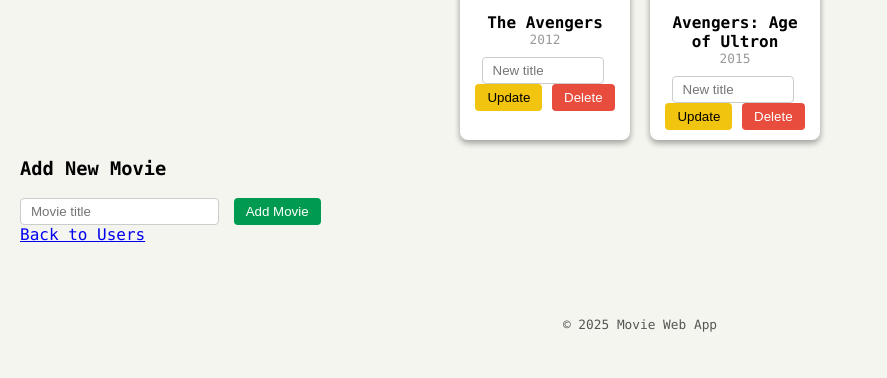
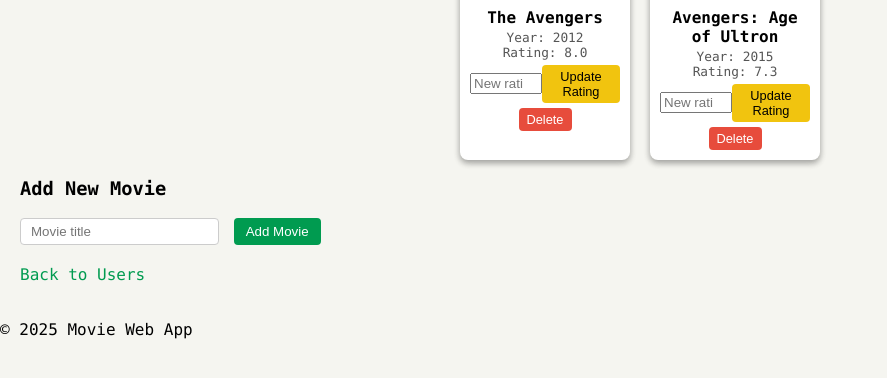
Before and after one commit to RoccoDr02/MovieProject-Flask-SQLAlchemy, a Flask app: page /users/1/movies in a window 1280 px wide. Shown: the part 422-800 px from the top of the page, without its empty margins (0-887 px from the left). Run offline with Flask 3, Linux system fonts and the light colour scheme.

Commit message:
fixes changed update_movie to change rating not name and changed style and some app.routes to not have errors

```diff
--- a/app.py
+++ b/app.py
@@ -64,14 +64,14 @@
 
 @app.route('/users/<int:user_id>/movies/<int:movie_id>/update', methods=['POST'])
 def update_movie(user_id, movie_id):
-    movie = data_manager.get_movie_by_id(movie_id)
-    if not movie:
-        abort(404, description="Movie not found")
-    new_title = request.form['new_title']
     try:
-        data_manager.update_movie(movie_id, new_title=new_title)
+        new_rating = float(request.form['new_rating'])
+        movie = data_manager.update_movie_rating(movie_id, new_rating)
+        if not movie:
+            return "Movie not found", 404
     except Exception as e:
-        return render_template('error.html', error=f"Fehler beim Aktualisieren des Films: {e}")
+        return f"Error updating movie: {str(e)}", 500
+
     return redirect(url_for('user_movies', user_id=user_id))
 
 @app.route('/users/<int:user_id>/movies/<int:movie_id>/delete', methods=['POST'])
--- a/data_manager.py
+++ b/data_manager.py
@@ -5,9 +5,8 @@
 BASE_URL = "http://www.omdbapi.com/"
 POSTER_URL = "http://img.omdbapi.com/"
 
-
 def fetch_movie_from_omdb(title):
-    """Fetch a movie from OMDB API."""
+    """Fetches movie data from OMDB API."""
     params = {"apikey": API_KEY, "t": title}
     response = requests.get(BASE_URL, params=params)
 
@@ -26,13 +25,20 @@
     try:
         year = int(year_str)
     except ValueError:
-        year = 0
+        year = None
+
+    try:
+        rating = float(data["imdbRating"]) if data.get("imdbRating") not in [None, "N/A"] else None
+    except:
+        rating = None
+
+    poster_url = f"{POSTER_URL}?apikey={API_KEY}&i={imdb_id}" if imdb_id else None
 
     return {
-        "title": data["Title"],
+        "title": data.get("Title"),
         "year": year,
-        "rating": float(data["imdbRating"]) if data["imdbRating"] != "N/A" else 0.0,
-        "poster_url": f"{POSTER_URL}?apikey={API_KEY}&i={imdb_id}" if imdb_id else ""
+        "rating": rating,
+        "poster_url": poster_url
     }
 
 
@@ -40,7 +46,7 @@
     def __init__(self, db_session):
         self.session = db_session
 
-#CRUD for users
+    # --- User CRUD ---
     def add_user(self, username):
         user = User(name=username)
         self.session.add(user)
@@ -56,7 +62,7 @@
     def update_user(self, user_id, new_username):
         user = User.query.get(user_id)
         if user:
-            user.username = new_username
+            user.name = new_username
             self.session.commit()
         return user
 
@@ -67,16 +73,15 @@
             self.session.commit()
         return user
 
-#CRUD for movies
+    # --- Movie CRUD ---
     def add_movie(self, title, user_id):
         movie_data = fetch_movie_from_omdb(title)
-
         movie = Movie(
-            title=movie_data["title"],
-            user_id=user_id,
-            # year=movie_data["year"],
-            # rating=movie_data["rating"],
-            poster_url=movie_data["poster_url"]
+            title=movie_data['title'],
+            year=movie_data['year'],
+            rating=movie_data['rating'],
+            poster_url=movie_data['poster_url'],
+            user_id=user_id
         )
         self.session.add(movie)
         self.session.commit()
@@ -88,13 +93,10 @@
     def get_movies_by_user(self, user_id):
         return Movie.query.filter_by(user_id=user_id).all()
 
-    def update_movie(self, movie_id, new_title=None, new_user_id=None):
+    def update_movie_rating(self, movie_id, new_rating):
         movie = Movie.query.get(movie_id)
         if movie:
-            if new_title:
-                movie.title = new_title
-            if new_user_id:
-                movie.user_id = new_user_id
+            movie.rating = new_rating
             self.session.commit()
         return movie
 
--- a/static/style.css
+++ b/static/style.css
@@ -1,4 +1,3 @@
-/* Body + Header */
 body {
     background: #F5F5F0;
     color: black;
@@ -33,7 +32,6 @@
     padding: 20px;
 }
 
-/* Movie / User Grid */
 .movie-grid {
     list-style-type: none;
     padding: 0;
@@ -53,82 +51,104 @@
     width: 150px;
 }
 
+.movie-poster {
+    width: 128px;
+    height: 193px;
+    object-fit: cover;
+    border-radius: 4px;
+    margin-bottom: 5px;
+}
+
+.movie-poster.placeholder {
+    background: #ccc;
+    display: flex;
+    align-items: center;
+    justify-content: center;
+}
+
 .movie-title {
     font-weight: bold;
     font-size: 1em;
 }
 
-.user-link {
-    text-decoration: none;
-    color: black;
+.movie-info {
+    font-size: 0.8em;
+    color: #555;
+    margin-top: 3px;
 }
 
-.user-link:hover {
-    color: #007a3d;
+.update-form {
+    display: flex;
+    justify-content: center;
+    align-items: center;
+    margin-top: 5px;
 }
 
-/* Movie Poster */
-.movie-poster {
-    width: 128px;
-    height: 193px;
-    object-fit: cover;
+.update-form input[type="text"] {
+    width: 80px;
+    padding: 3px 6px;
+    font-size: 0.8em;
+    margin-right: 5px;
     border-radius: 4px;
-    margin-bottom: 10px;
+    border: 1px solid #ccc;
 }
 
-/* Movie Year */
-.movie-year {
-    color: #999;
+.update-form button.update-btn {
+    padding: 4px 8px;
     font-size: 0.8em;
+    border-radius: 4px;
+    background-color: #f1c40f;
+    color: black;
+    border: none;
+    cursor: pointer;
 }
 
-/* Forms + Buttons */
-form input[type="text"] {
+.update-form button.update-btn:hover {
+    background-color: #d4ac0d;
+}
+
+.delete-form button.delete-btn {
+    margin-top: 5px;
+    padding: 4px 8px;
+    font-size: 0.8em;
+    border-radius: 4px;
+    background-color: #e74c3c;
+    color: white;
+    border: none;
+    cursor: pointer;
+}
+
+.delete-form button.delete-btn:hover {
+    background-color: #c0392b;
+}
+
+.add-movie-form input[type="text"] {
     padding: 5px 10px;
     margin-right: 5px;
     border-radius: 4px;
     border: 1px solid #ccc;
 }
 
-.small-input {
-    width: 100px; /* kleiner für Update-Feld */
-}
-
-form button {
+.add-movie-form button {
     padding: 6px 12px;
+    border-radius: 4px;
     background-color: #009B50;
     color: white;
     border: none;
-    border-radius: 4px;
     cursor: pointer;
 }
 
-form button:hover {
+.add-movie-form button:hover {
     background-color: #007a3d;
 }
 
-button.delete-btn {
-    background-color: #e74c3c;
+.back-link {
+    display: block;
+    margin-top: 20px;
+    text-decoration: none;
+    color: #009B50;
 }
 
-button.delete-btn:hover {
-    background-color: #c0392b;
+.back-link:hover {
+    color: #007a3d;
 }
-
-button.update-btn {
-    background-color: #f1c40f;
-    color: black;
-}
-
-button.update-btn:hover {
-    background-color: #d4ac0d;
-}
-
-/* Footer */
-footer {
-    text-align: center;
-    margin-top: 30px;
-    padding: 10px;
-    font-size: 0.8em;
-    color: #555;
-}
--- a/templates/movies.html
+++ b/templates/movies.html
@@ -9,36 +9,33 @@
         {% if movie.poster_url %}
         <img src="{{ movie.poster_url }}" alt="{{ movie.title }}" class="movie-poster">
         {% else %}
-        <div class="movie-poster" style="background:#ccc; display:flex; align-items:center; justify-content:center;">
-            No Image
-        </div>
+        <div class="movie-poster placeholder">No Image</div>
         {% endif %}
 
         <div class="movie-title">{{ movie.title }}</div>
-        {% if movie.year %}
-        <div class="movie-year">{{ movie.year }}</div>
-        {% endif %}
 
-        <!-- Buttons für Update und Delete -->
-        <div style="margin-top:10px;">
-            <form method="POST" action="{{ url_for('update_movie', user_id=user.user_id, movie_id=movie.movie_id) }}" style="display:inline;">
-                <input type="text" name="new_title" placeholder="New title" class="small-input" required>
-                <button type="submit" class="update-btn">Update</button>
-            </form>
+        <div class="movie-info">
+            {% if movie.year %}Year: {{ movie.year }}{% endif %}<br>
+            {% if movie.rating %}Rating: {{ movie.rating }}{% endif %}
+        </div>
 
-            <form method="POST" action="{{ url_for('delete_movie', user_id=user.user_id, movie_id=movie.movie_id) }}" style="display:inline;">
-                <button type="submit" class="delete-btn">Delete</button>
-            </form>
-        </div>
+        <form method="POST" action="{{ url_for('update_movie', user_id=user.user_id, movie_id=movie.movie_id) }}" class="update-form">
+            <input type="number" name="new_rating" placeholder="New rating" step="0.1" min="0" max="10" required>
+            <button type="submit" class="update-btn">Update Rating</button>
+        </form>
+
+        <form method="POST" action="{{ url_for('delete_movie', user_id=user.user_id, movie_id=movie.movie_id) }}" class="delete-form">
+            <button type="submit" class="delete-btn">Delete</button>
+        </form>
     </li>
     {% endfor %}
 </ul>
 
 <h3>Add New Movie</h3>
-<form method="POST" action="{{ url_for('add_movie', user_id=user.user_id) }}">
+<form method="POST" action="{{ url_for('add_movie', user_id=user.user_id) }}" class="add-movie-form">
     <input type="text" name="title" placeholder="Movie title" required>
     <button type="submit">Add Movie</button>
 </form>
 
-<a href="{{ url_for('home') }}">Back to Users</a>
+<a href="{{ url_for('home') }}" class="back-link">Back to Users</a>
 {% endblock %}
```
Also changed, not shown: movie_data/movies3.db.
